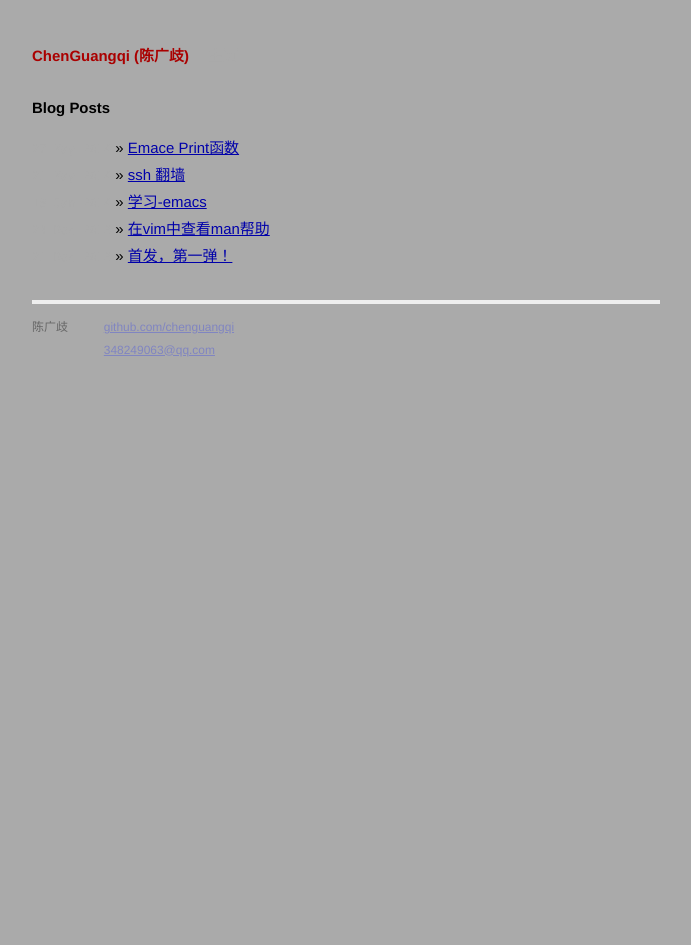
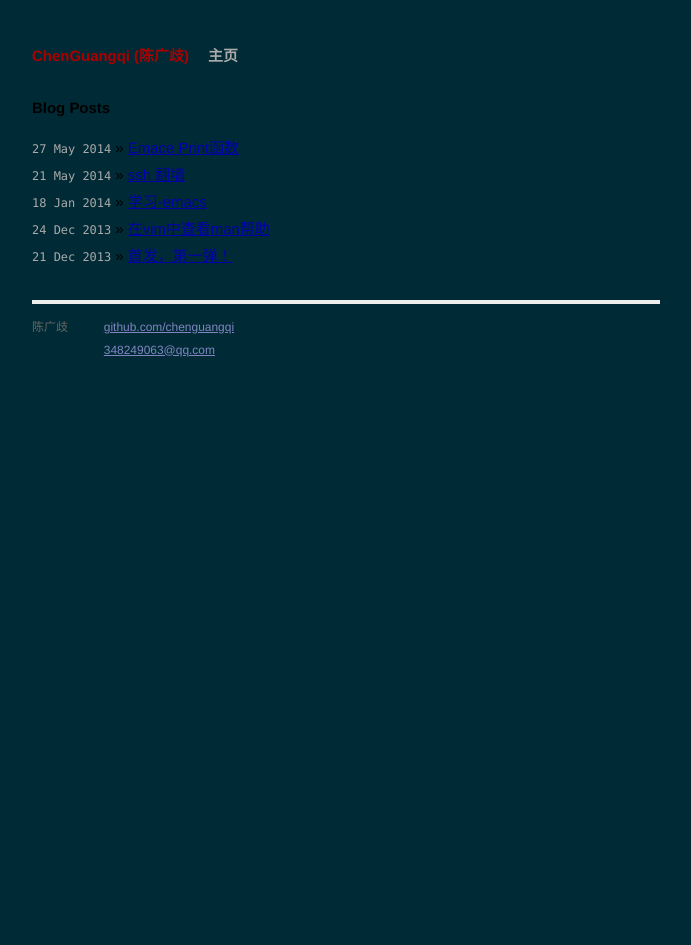
Before and after one commit to chenguangqi/chenguangqi.github.io, a Jekyll site: the page built from index.html, in a window 1280 px wide. Shown: the whole page, without its empty margins (294-985 px from the left). Built offline with Jekyll 4.4.1, drawn with Linux system fonts in a browser that asks for light colours; after the commit the page ends 900 px from its top, so only the background shows below that.

Commit message:
Update main.css

```diff
--- a/css/main.css
+++ b/css/main.css
@@ -10,10 +10,10 @@
   padding: 0;
 }
 
-html, body { height: 100%; }
+html, body { height: 75%; }
 
 body {
-  background-color: #AAA;
+  background-color: #002B36;
   font: 13.34px Helvetica, Arial, sans-serif;
   font-size: small;
   text-align: center;
```
